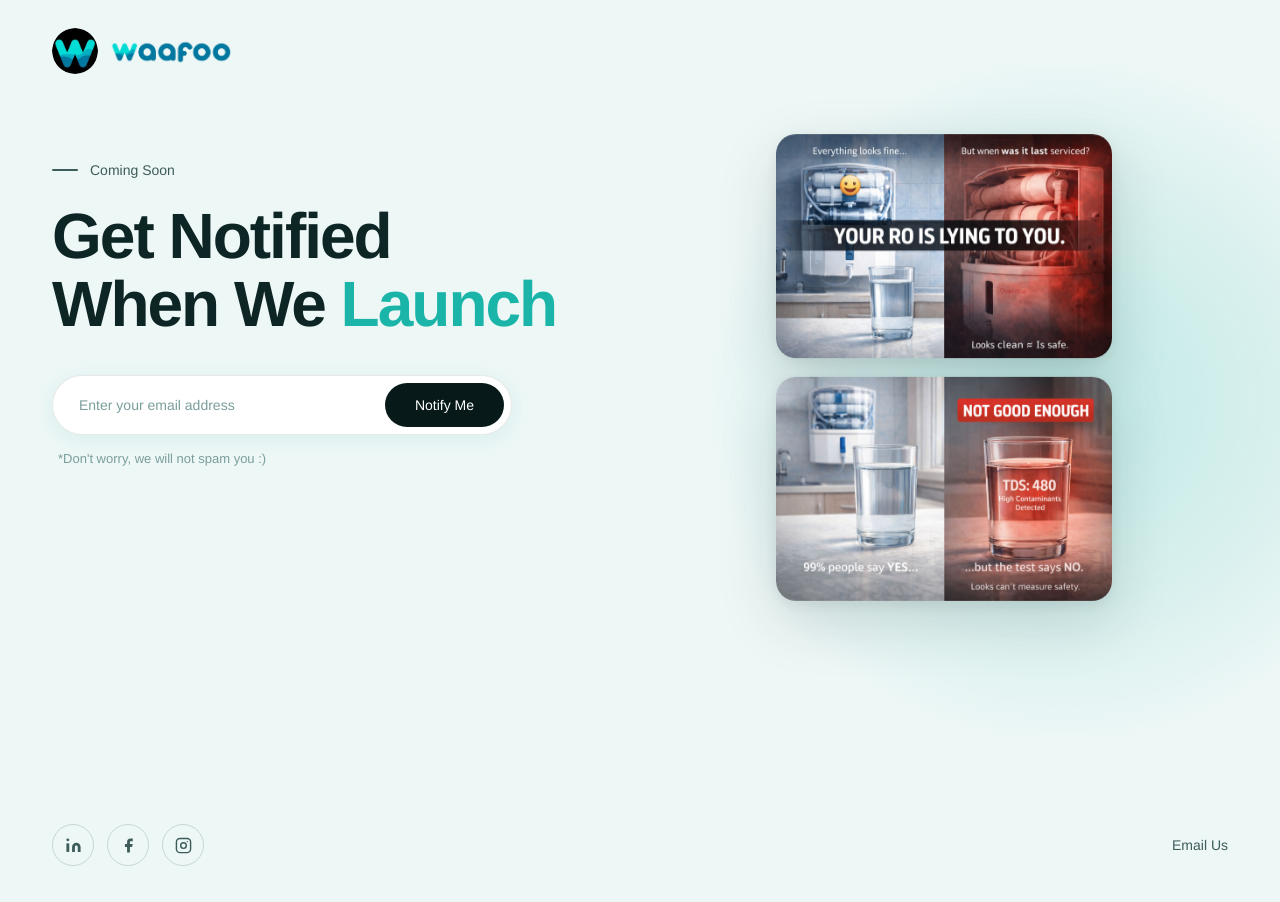
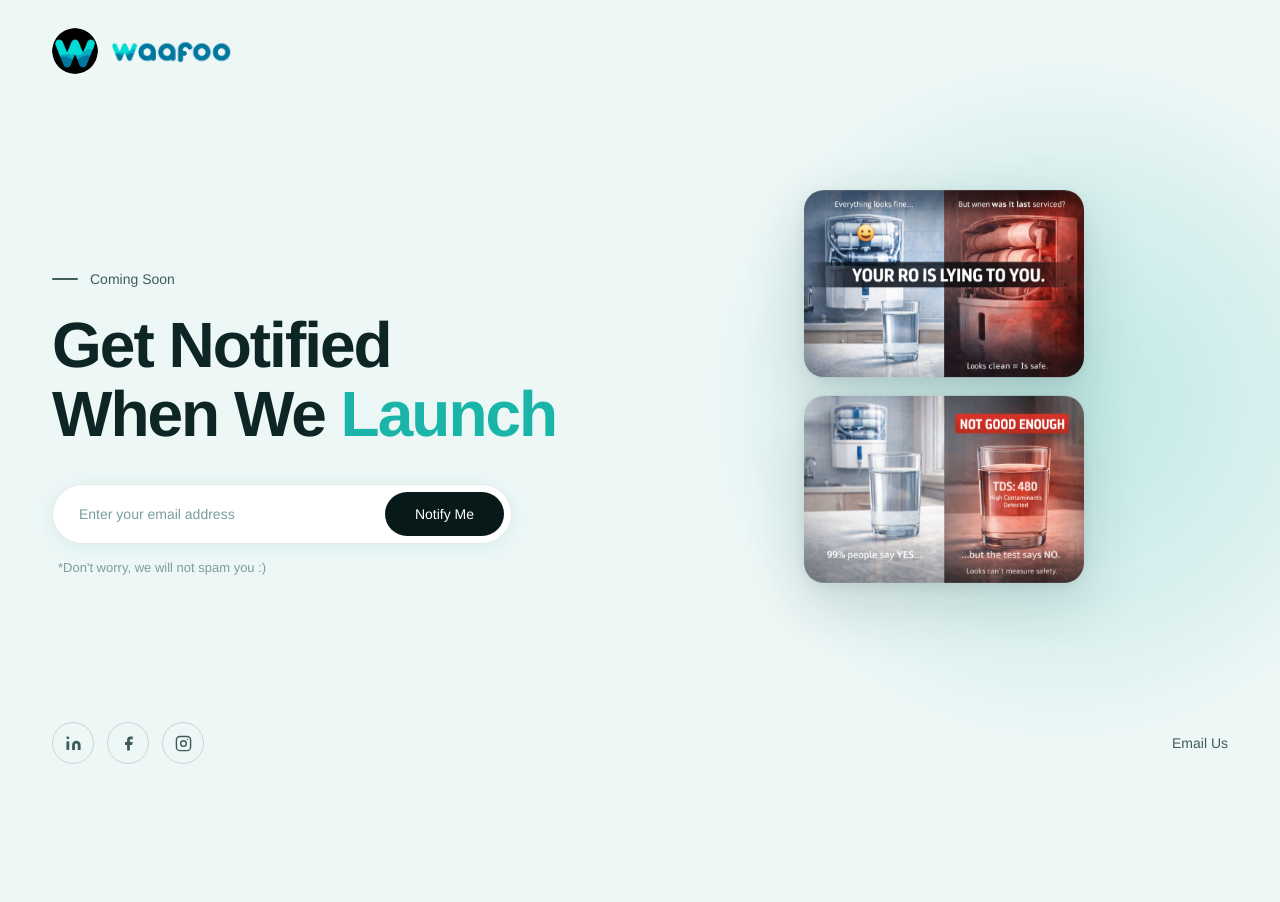
Before and after one commit to MrPrakharSrivastava/coming-soon, a React (Vite) app: page / in a window 1280 px wide. After the commit the page ends 800 px from the top, so only its background shows below. Built offline with nearby package versions, Linux system fonts and the light colour scheme.

Commit message:
responsive

```diff
--- a/src/components/ROCard.module.css
+++ b/src/components/ROCard.module.css
@@ -9,7 +9,7 @@
 
 @media (min-width: 901px) {
   .stack {
-    max-width: clamp(300px, 42vh, 460px);
+    max-width: clamp(280px, 35vh, 420px);
   }
 }
 
--- a/src/components/WaafooComingSoon.jsx
+++ b/src/components/WaafooComingSoon.jsx
@@ -28,7 +28,7 @@ export default function WaafooComingSoon() {
   }
 
   return (
-    <>
+    <div className={styles.wrapper}>
       {/* Background orb */}
       <div className={styles.bgOrb} />
 
@@ -100,6 +100,6 @@ export default function WaafooComingSoon() {
           Email Us
         </a>
       </footer>
-    </>
+    </div>
   )
 }
--- a/src/components/WaafooComingSoon.module.css
+++ b/src/components/WaafooComingSoon.module.css
@@ -1,3 +1,16 @@
+/* ── WRAPPER ── */
+.wrapper {
+  display: flex;
+  flex-direction: column;
+  min-height: 100vh;
+}
+@media (min-width: 901px) {
+  .wrapper {
+    height: 100vh;
+    overflow: hidden;
+  }
+}
+
 /* ── BIG ORB ── */
 .bgOrb {
   position: fixed;
@@ -54,9 +67,9 @@
   z-index: 10;
   display: grid;
   grid-template-columns: 1fr 1fr;
-  align-items: start;
-  min-height: calc(100vh - 96px);
-  padding: 20px 52px 60px;
+  align-items: center;
+  flex: 1;
+  padding: 0 52px;
   gap: 40px;
 }
 
@@ -269,7 +282,7 @@
 
 /* ── RESPONSIVE ── */
 @media (max-width: 1100px) {
-  .main   { padding: 20px 36px 60px; gap: 32px; }
+  .main   { padding: 0 36px; gap: 32px; }
   .nav    { padding: 24px 36px; }
   .footer { padding: 16px 36px 32px; }
 }
```
